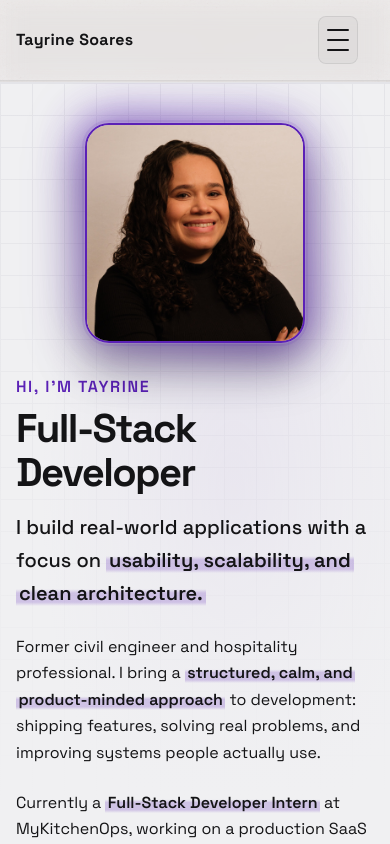
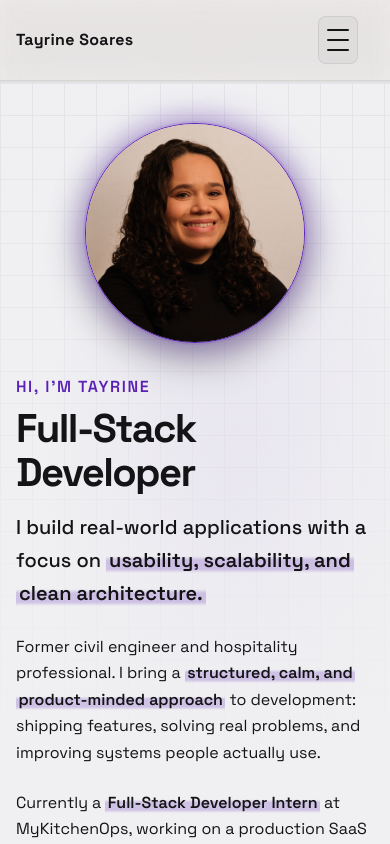
Before and after one commit to TayrineSoares/tayrine-portfolio, a React (Vite) app: page / in a window 390 px wide. Shown: the top 844 px of the page. Built offline with nearby package versions, Linux system fonts and the light colour scheme.

Commit message:
adjust picture styling on hero

```diff
--- a/src/styles/Hero.css
+++ b/src/styles/Hero.css
@@ -159,11 +159,11 @@ section {
 .hero-image::before {
   content: "";
   position: absolute;
-  inset: -8px;
-  border-radius: 28px;
-  background: linear-gradient(135deg, var(--accent), transparent 50%, var(--accent));
-  opacity: 0.4;
-  filter: blur(20px);
+  inset: -6px;
+  border-radius: 50%;
+  background: var(--accent);
+  opacity: 0.25;
+  filter: blur(16px);
   z-index: -1;
   pointer-events: none;
 }
@@ -172,15 +172,13 @@ section {
   max-width: min(340px, 38vw);
   width: 100%;
   aspect-ratio: 1;
-  border-radius: 24px;
+  border-radius: 50%;
   object-fit: cover;
-  border: 2px solid var(--accent);
+  border: 1px solid var(--accent);
   box-shadow:
-    0 0 0 1px rgba(255, 255, 255, 0.1),
-    0 0 0 3px var(--accent-subtle),
-    0 0 30px var(--accent-glow),
-    0 0 60px color-mix(in srgb, var(--accent) 40%, transparent),
-    0 24px 48px rgba(0, 0, 0, 0.35);
+    0 0 0 2px var(--accent-subtle),
+    0 0 24px var(--accent-glow),
+    0 16px 40px rgba(0, 0, 0, 0.3);
 }
 
 /* =========================
```
